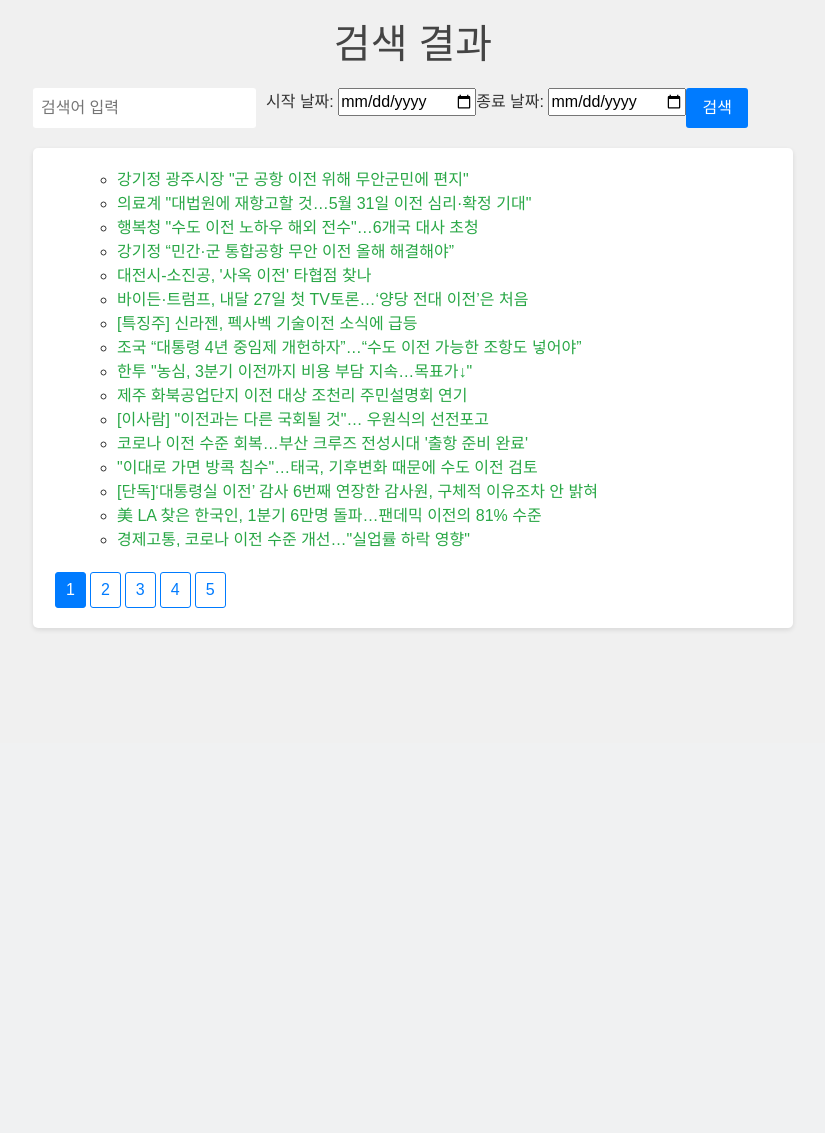
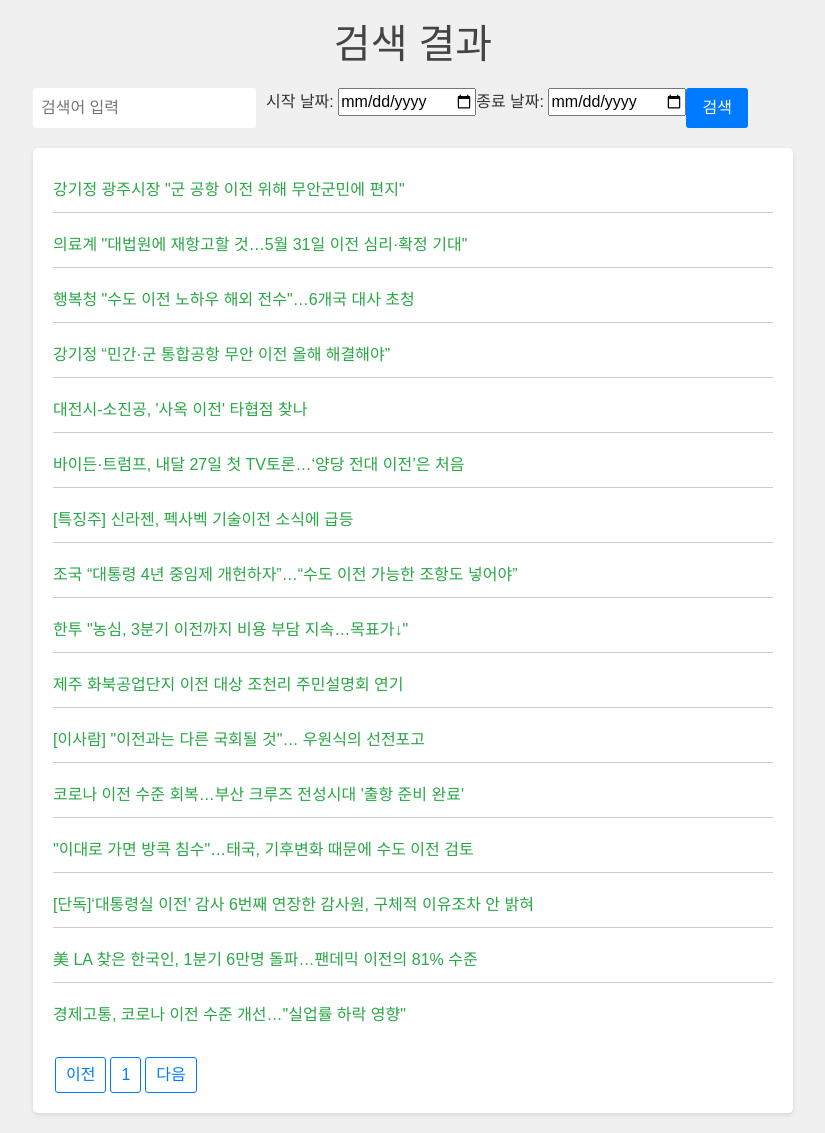
Before and after one commit to kimpubao/SemiProject, a Django app: page /pybo/ in a window 1280 px wide. Shown: the part 57-1190 px from the top of the page, without its empty margins (227-1052 px from the left). Before the commit the page ends 688 px from the top, so only its background shows below. Run offline with Django 5.2, Linux system fonts and the light colour scheme; data comes from the database, SQL or seed files in the repository; some libraries are stand-ins or nearby versions.

Commit message:
페이징 수정 및 게시물 구분선 추가

```diff
--- a/templates/pybo/news_list.html
+++ b/templates/pybo/news_list.html
@@ -5,7 +5,7 @@
 <head>
     <meta charset="UTF-8">
     <meta name="viewport" content="width=device-width, initial-scale=1.0">
-    <title>검색 결과</title>
+    <title>검색 리스트</title>
     <style>
         body {
             font-family: Arial, sans-serif;
@@ -84,6 +84,19 @@
             margin: 0 2px;
             border-radius: 3px;
         }
+        .search-results ul {
+            padding: 0;
+            list-style-type: none;
+        }
+        .search-results li {
+            border-bottom: 1px solid #ccc;
+            padding: 10px 0;
+            margin-bottom: 10px;
+        }
+        .search-results li:last-child {
+            border-bottom: none;
+            margin-bottom: 0;
+        }
     </style>
 </head>
 <body>
@@ -106,61 +119,91 @@
         <div class="search-results">
             <ul>
                 {% if news_list %}
-                <ul>
                     {% for news in news_list %}
-                    <li><a href="/pybo/{{ news.id }}/">{{ news.subject }}</a></li>
+                        <li><a href="/pybo/{{ news.id }}/">{{ news.subject }}</a></li>
                     {% endfor %}
-                </ul>
                 {% else %}
                     <p>뉴스가 없습니다.</p>
                 {% endif %}
             </ul>
-            <!-- 페이지 넘버링 -->
+            <!-- 페이지 네비게이션 -->
             <div class="pagination" id="pagination">
                 <!-- JavaScript에서 동적으로 생성됩니다. -->
             </div>
         </div>
     </div>
     <script>
-        document.getElementById('search-form').addEventListener('submit', function(event) {
-            event.preventDefault(); // 폼 제출 방지
-            let query = document.getElementById('news-keyword-input').value;
-            let startDate = document.getElementById('startDate').value;
-            let endDate = document.getElementById('endDate').value;
-            var xhr = new XMLHttpRequest();
-            xhr.open('GET', `search-news/?kw=` + encodeURIComponent(query) + `&startDate=` + encodeURIComponent(startDate) + `&endDate=` + encodeURIComponent(endDate), true);
-            xhr.setRequestHeader('X-Requested-With', 'XMLHttpRequest'); // ajax
-            xhr.onload = function() {
-                if (xhr.status === 200) {
-                    alert('검색 완료!');
+        const itemsPerPage = 20; // 한 페이지당 보여질 게시물 수
+        const newsList = document.querySelector('.search-results ul'); // 검색 결과 목록
+        const pagination = document.getElementById('pagination'); // 페이지 네비게이션
+        const newsItems = document.querySelectorAll('.search-results ul li'); // 검색 결과 항목들
+        const totalItems = newsItems.length; // 총 게시물 수
+        let currentPage = 1; // 현재 페이지
+
+        // 페이지 수 계산
+        const totalPages = Math.ceil(totalItems / itemsPerPage);
+
+        // 한 페이지에 보여질 항목 수만큼의 게시물을 보여주는 함수
+        const showPage = (pageNumber) => {
+            // 시작 인덱스와 끝 인덱스 계산
+            const startIndex = (pageNumber - 1) * itemsPerPage;
+            const endIndex = pageNumber * itemsPerPage;
+
+            // 모든 검색 결과 숨기기
+            newsItems.forEach((item, index) => {
+                if (index >= startIndex && index < endIndex) {
+                    item.style.display = 'block';
                 } else {
-                    document.getElementById('search-results').innerText = '오류가 발생했습니다.';
+                    item.style.display = 'none';
                 }
-            };
-        });
-    </script>
+            });
+        };
 
-    <script>
-        // 페이지 넘버링을 자동으로 생성하는 함수
-        function generatePagination(currentPage, totalPages) {
-            var pagination = document.getElementById('pagination');
-            pagination.innerHTML = ''; // 이전에 생성된 페이지 링크를 모두 제거
+        // 페이지 네비게이션 생성
+        const createPagination = () => {
+            pagination.innerHTML = '';
 
-            for (var i = 1; i <= totalPages; i++) {
-                var pageLink = document.createElement('a');
+            // 이전 버튼 생성
+            const prevButton = document.createElement('a');
+            prevButton.href = '#';
+            prevButton.textContent = '이전';
+            prevButton.addEventListener('click', () => {
+                if (currentPage > 1) {
+                    currentPage--;
+                    showPage(currentPage);
+                }
+            });
+            pagination.appendChild(prevButton);
+
+            // 페이지 넘버링 생성
+            for (let i = 1; i <= totalPages; i++) {
+                const pageLink = document.createElement('a');
                 pageLink.href = '#';
                 pageLink.textContent = i;
-                if (i === currentPage) {
-                    pageLink.className = 'current';
-                }
+                pageLink.addEventListener('click', () => {
+                    currentPage = i;
+                    showPage(currentPage);
+                });
                 pagination.appendChild(pageLink);
             }
-        }
 
-        // 검색 결과가 있는 페이지의 예시 데이터
-        var currentPage = 1; // 현재 페이지
-        var totalPages = 5; // 전체 페이지 수
-        generatePagination(currentPage, totalPages); // 페이지 넘버링 생성
+            // 다음 버튼 생성
+            const nextButton = document.createElement('a');
+            nextButton.href = '#';
+            nextButton.textContent = '다음';
+            nextButton.addEventListener('click', () => {
+                if (currentPage < totalPages) {
+                    currentPage
+                    currentPage++;
+                    showPage(currentPage);
+                }
+            });
+            pagination.appendChild(nextButton);
+        };
+
+        // 페이지 로드 시 초기 페이지 보여주기
+        showPage(currentPage);
+        createPagination();
     </script>
 </body>
 </html>
```
